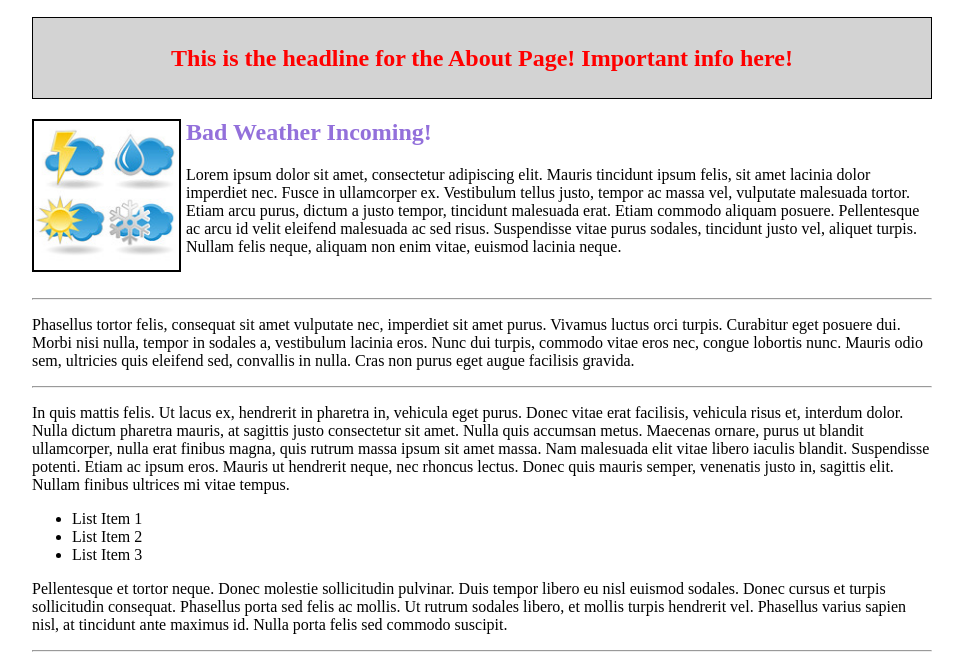
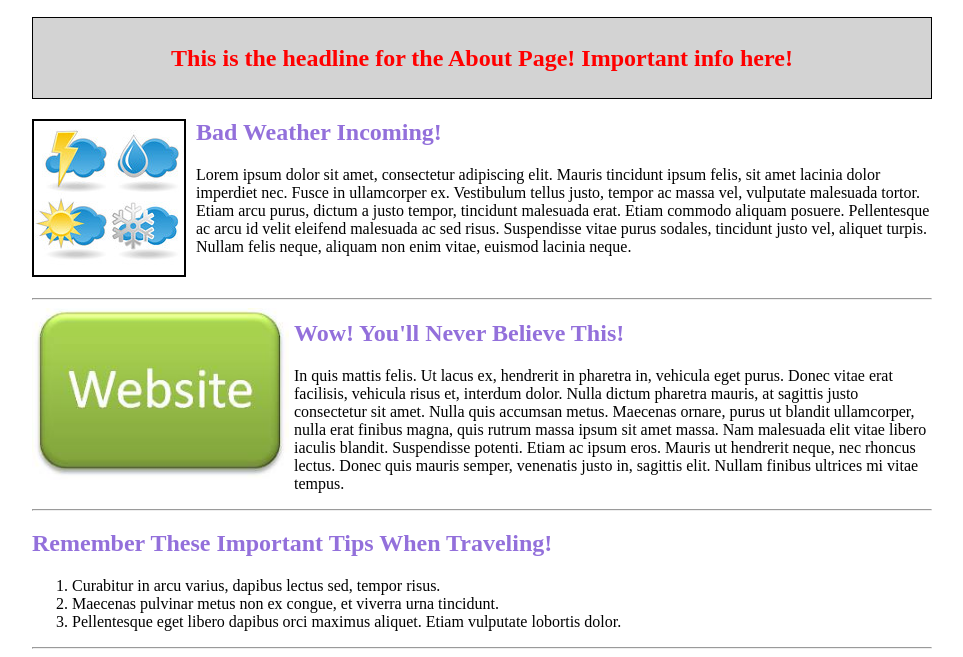
Before and after one commit to kc625/internet-history-601, a plain HTML site: page public_html/about.html in a window 1280 px wide. Shown: the part 121-778 px from the top of the page, without its empty margins (158-1121 px from the left). Drawn offline with Linux system fonts and the light colour scheme.

Commit message:
Final Adjustments to the About Page

```diff
--- a/public_html/about.html
+++ b/public_html/about.html
@@ -37,6 +37,9 @@
         }
         #weatherIcon {
             border: 2px solid black;
+            margin-right: 10px;
+        }
+        #websiteButton {
             margin-right: 5px;
         }
         h2 {
@@ -78,7 +81,7 @@
     <article id="primaryContent" class="clearFix">
         <h1>This is the headline for the About Page! Important info here!</h1>
         <div id="weatherIcon" class="floatLeft">
-            <img height="145" src="images/weather.jpg" alt="This is an icon"/>
+            <img src="images/weather.jpg" alt="This is an icon"/>
         </div>
         <h2>Bad Weather Incoming!</h2>
         <p>
@@ -86,20 +89,24 @@
         </p>
         <br>
         <hr>
-        <p>
-            Phasellus tortor felis, consequat sit amet vulputate nec, imperdiet sit amet purus. Vivamus luctus orci turpis. Curabitur eget posuere dui. Morbi nisi nulla, tempor in sodales a, vestibulum lacinia eros. Nunc dui turpis, commodo vitae eros nec, congue lobortis nunc. Mauris odio sem, ultricies quis eleifend sed, convallis in nulla. Cras non purus eget augue facilisis gravida.
-        </p>
-        <hr>
+        <div id="websiteButton" class="floatLeft">
+            <img height="172" width="257" src="images/website.jpg" alt="This is an icon"/>
+        </div>
+        <h2>Wow! You'll Never Believe This!</h2>
         <p>
             In quis mattis felis. Ut lacus ex, hendrerit in pharetra in, vehicula eget purus. Donec vitae erat facilisis, vehicula risus et, interdum dolor. Nulla dictum pharetra mauris, at sagittis justo consectetur sit amet. Nulla quis accumsan metus. Maecenas ornare, purus ut blandit ullamcorper, nulla erat finibus magna, quis rutrum massa ipsum sit amet massa. Nam malesuada elit vitae libero iaculis blandit. Suspendisse potenti. Etiam ac ipsum eros. Mauris ut hendrerit neque, nec rhoncus lectus. Donec quis mauris semper, venenatis justo in, sagittis elit. Nullam finibus ultrices mi vitae tempus.
         </p>
-        <ul>
-            <li>List Item 1</li>
-            <li>List Item 2</li>
-            <li>List Item 3</li>
-        </ul>
+        <hr>
+        <h2>Remember These Important Tips When Traveling!</h2>
+        <ol>
+            <li>Curabitur in arcu varius, dapibus lectus sed, tempor risus.</li>
+            <li>Maecenas pulvinar metus non ex congue, et viverra urna tincidunt.</li>
+            <li>Pellentesque eget libero dapibus orci maximus aliquet. Etiam vulputate lobortis dolor.</li>
+        </ol>
+        <hr>
+        <h2>Earn Big Savings Here!</h2>
         <p>
-            Pellentesque et tortor neque. Donec molestie sollicitudin pulvinar. Duis tempor libero eu nisl euismod sodales. Donec cursus et turpis sollicitudin consequat. Phasellus porta sed felis ac mollis. Ut rutrum sodales libero, et mollis turpis hendrerit vel. Phasellus varius sapien nisl, at tincidunt ante maximus id. Nulla porta felis sed commodo suscipit.
+            Phasellus tortor felis, consequat sit amet vulputate nec, imperdiet sit amet purus. Vivamus luctus orci turpis. Curabitur eget posuere dui. Morbi nisi nulla, tempor in sodales a, vestibulum lacinia eros. Nunc dui turpis, commodo vitae eros nec, congue lobortis nunc. Mauris odio sem, ultricies quis eleifend sed, convallis in nulla. Cras non purus eget augue facilisis gravida.
         </p>
     </article>
     <hr>
```
